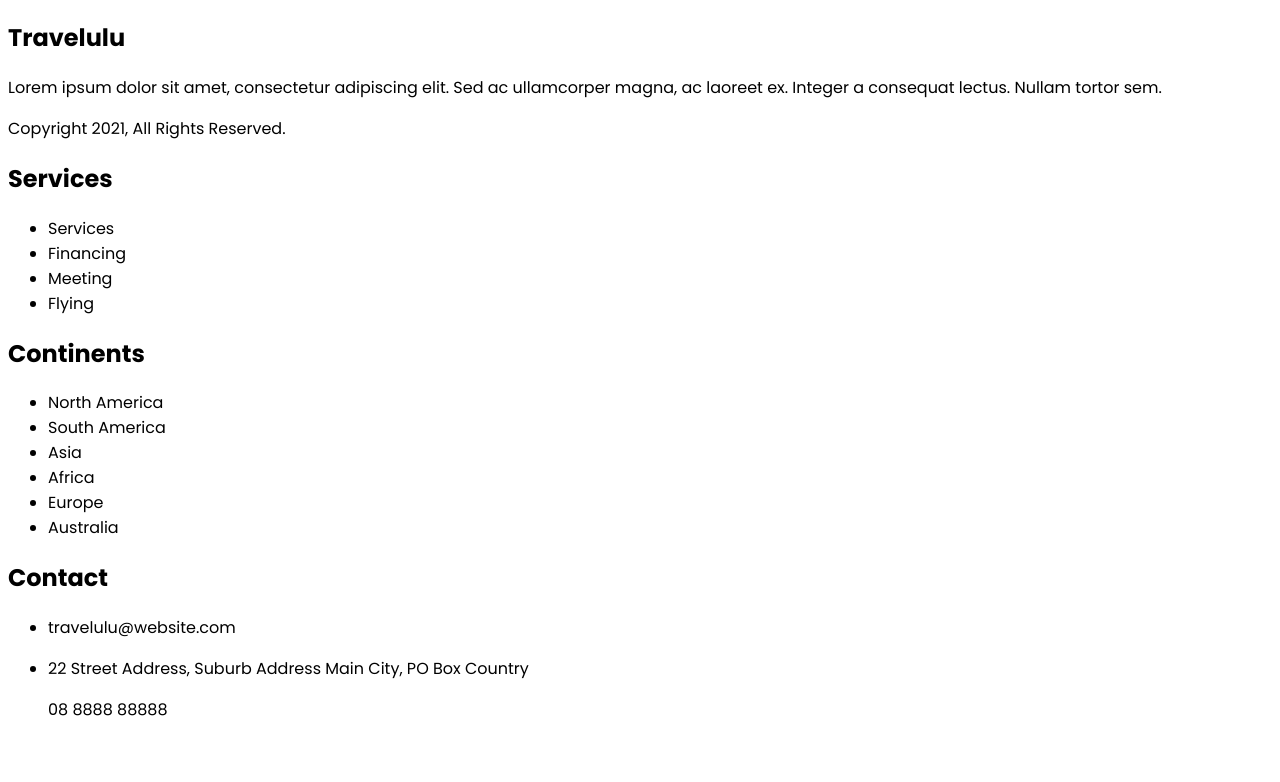
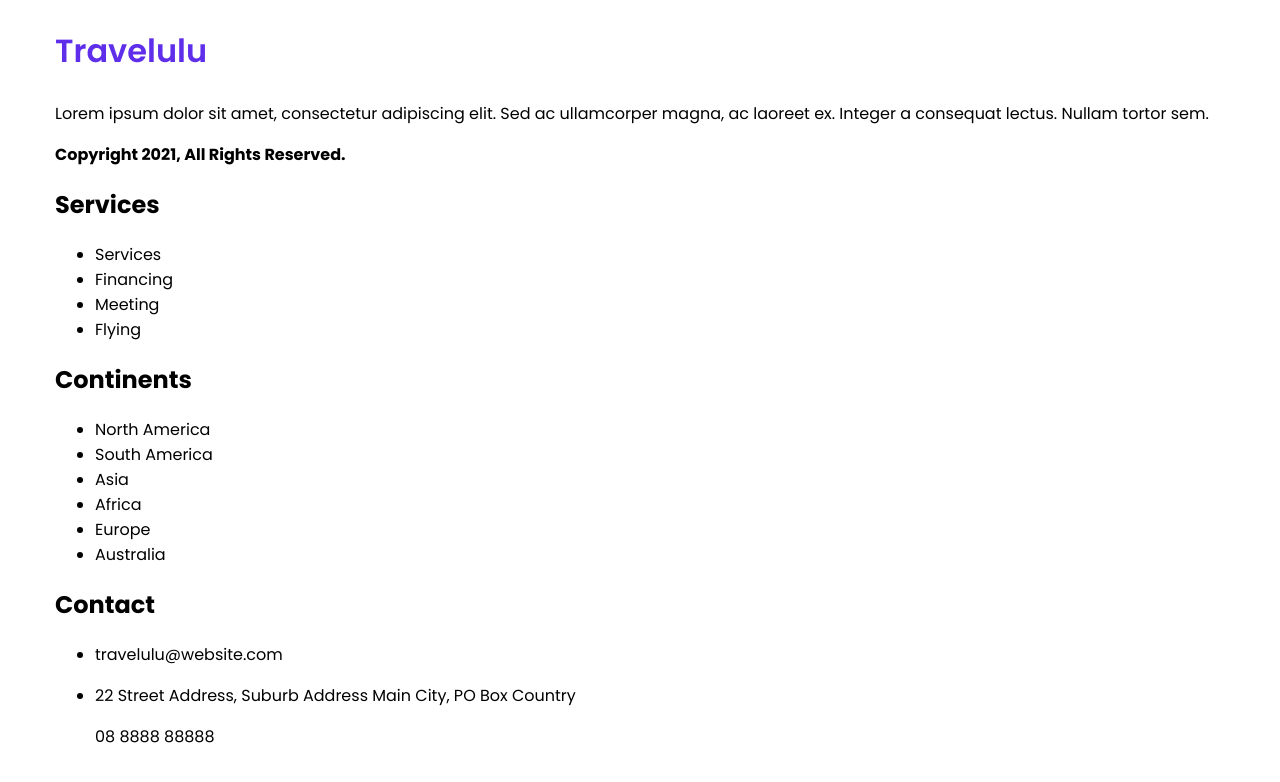
Before and after one commit to rtrepis/202207-w1chwe-carlos-santos-ramon-trepat, a website: page index.html in a window 1280 px wide. Drawn offline with nearby package versions, Linux system fonts and the light colour scheme; files that its build step writes are made by us from their sources.

Commit message:
resol merge conflict

```diff
--- /dev/null
+++ b/scss/base/_layout.scss
@@ -0,0 +1,11 @@
+@use "../variables/breakpoints";
+
+.container {
+  max-width: breakpoints.$medium;
+  margin: 0 auto;
+  padding: 0 2rem;
+
+  @media (min-width: breakpoints.$large) {
+    max-width: breakpoints.$extra-large;
+  }
+}
--- /dev/null
+++ b/scss/components/_footer.scss
@@ -0,0 +1,21 @@
+@use "../../scss/variables/colors";
+
+.copyright {
+  &__title {
+    color: colors.$primary;
+    font-weight: 600;
+    font-size: 2rem;
+  }
+
+  &__description {
+    color: colors.$dark;
+    font-weight: 400;
+    font-size: 1rem;
+  }
+
+  &__year {
+    color: colors.$dark;
+    font-weight: 700;
+    font-size: 1rem;
+  }
+}
--- a/scss/index.scss
+++ b/scss/index.scss
@@ -1,2 +1,4 @@
 @use "base/reset";
 @use "base/base";
+@use "base/layout";
+@use "components/_footer.scss";
--- /dev/null
+++ b/scss/variables/_breakpoints.scss
@@ -0,0 +1,3 @@
+$medium: 420px;
+$large: 992px;
+$extra-large: 1170px;
```
